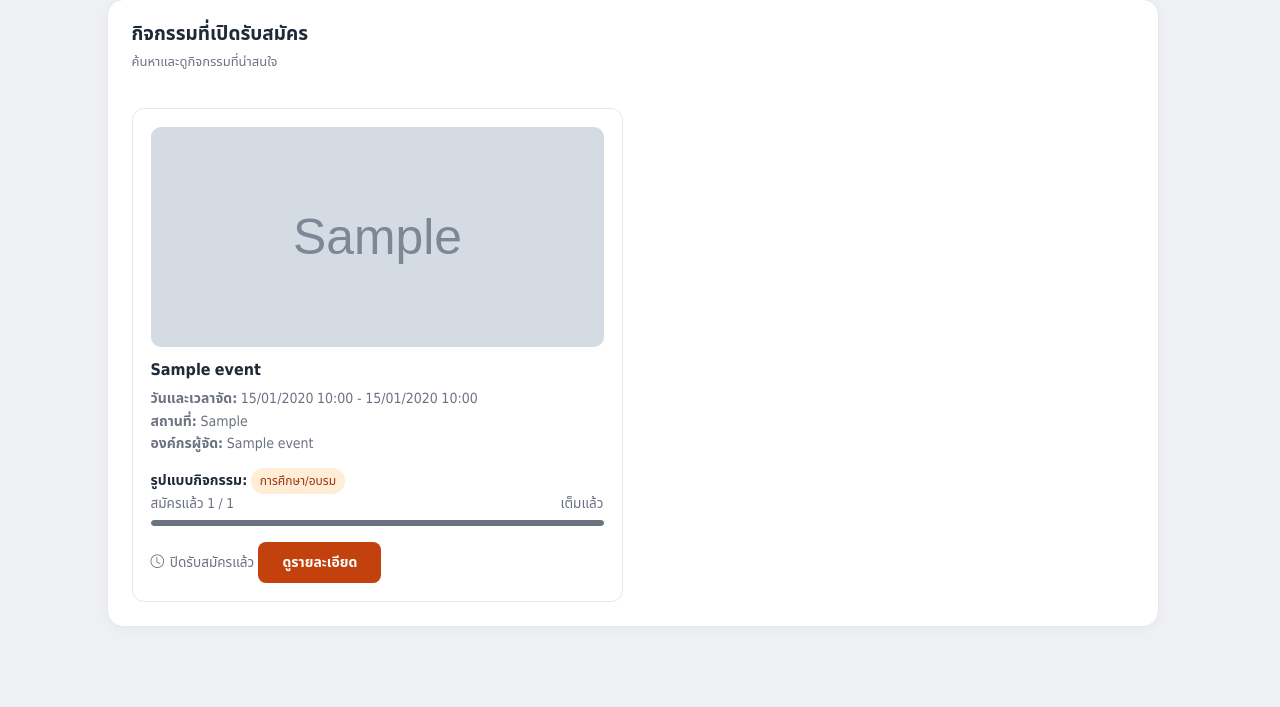
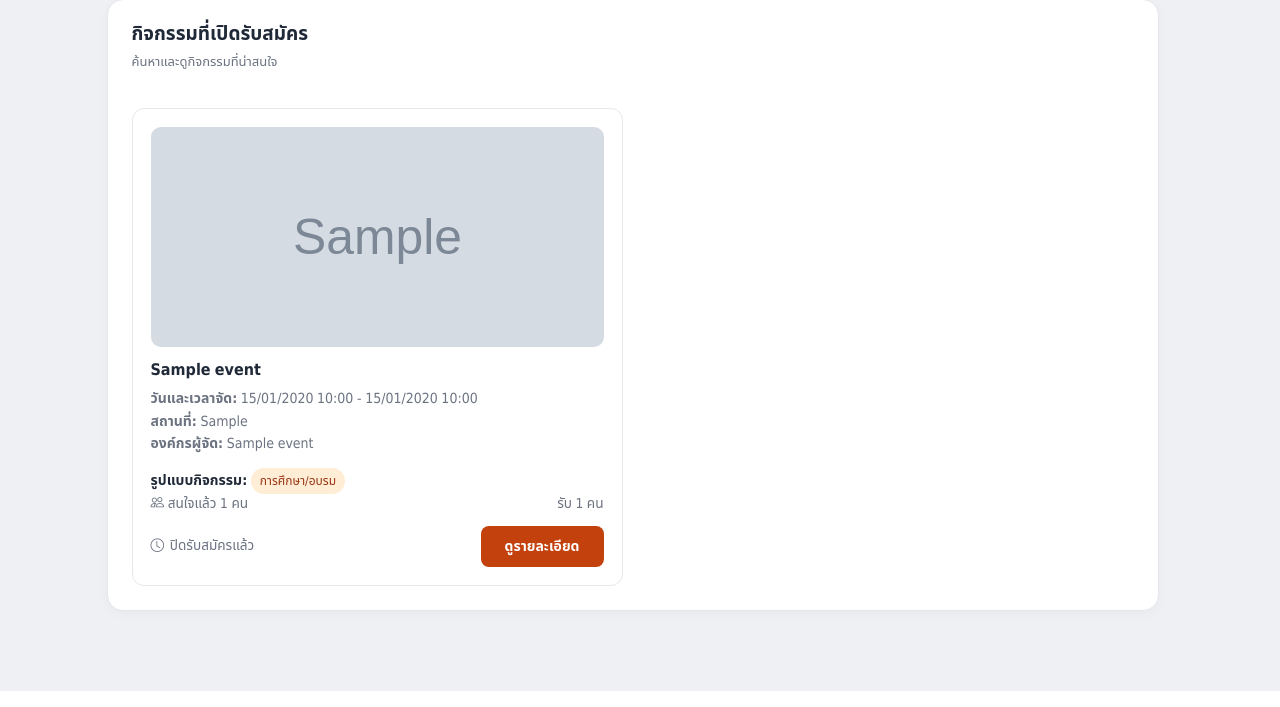
Before and after one commit to 6710515013/Event_HUB, a Django app: page /dashboard/student/ in a window 1280 px wide. Shown: the part 374-1081 px from the top of the page. Run offline with Django 5.2, Linux system fonts and the light colour scheme; a user stored in the database is signed in; data comes from the database, SQL or seed files in the repository; tables that the repository leaves empty hold one stand-in row (values such as "Sample post"); grey boxes marked "Sample" are stand-in pictures; some web fonts are replaced.

Commit message:
UI: show interested count instead of seats, move detail button to right on student dashboard

```diff
--- a/dashboard/templates/dashboard/student_dashboard.html
+++ b/dashboard/templates/dashboard/student_dashboard.html
@@ -602,18 +602,21 @@
                                     {% endfor %}
                                 </div>
 
-                                <!-- แถบที่นั่งและนับถอยหลังปิดรับสมัคร (วาดโดย static/js/main.js) -->
+                                <!-- จำนวนผู้สนใจและนับถอยหลังปิดรับสมัคร (วาดโดย static/js/main.js) -->
                                 <div class="eh-seat" data-count="{{ event.registration_count|default:0 }}" data-max="{{ event.max_participants }}">
-                                    สมัครแล้ว {{ event.registration_count|default:0 }} / {{ event.max_participants }}
+                                    สนใจแล้ว {{ event.registration_count|default:0 }} คน · รับ {{ event.max_participants }} คน
                                 </div>
+
+                                <!-- แถวล่าง: นับถอยหลังด้านซ้าย ปุ่มดูรายละเอียดด้านขวา -->
+                                <div class="eh-event-foot">
                                     <span class="eh-countdown" data-deadline="{{ event.registration_deadline|date:'c' }}"></span>
-                                <!-- ปุ่มเปิดหน้ารายละเอียดกิจกรรมตาม ID -->
                                     <a
                                         href="{% url 'events:browse_event_detail' event.id %}"
                                         class="register-btn"
                                     >
                                         ดูรายละเอียด
                                     </a>
+                                </div>
 
                             </article>
 
--- a/static/css/style.css
+++ b/static/css/style.css
@@ -921,3 +921,18 @@ a.eh-stat:hover {
     margin: 0.25rem 0 0;
     padding-left: 1.1rem;
 }
+
+/* =====================================================================
+   22. การ์ดกิจกรรมใน Student Dashboard: ปุ่มดูรายละเอียดชิดขวาล่าง
+   ===================================================================== */
+.dashboard-item {
+    display: flex;
+    flex-direction: column;
+}
+.dashboard-item .eh-event-foot {
+    margin-top: auto;
+    padding-top: 0.75rem;
+}
+.eh-event-foot .register-btn {
+    margin-top: 0;
+}
--- a/static/js/main.js
+++ b/static/js/main.js
@@ -166,43 +166,21 @@ function setupCopyButtons() {
 
 
 // ---------------------------------------------------------------------
-// 6. แถบที่นั่ง: <div class="eh-seat" data-count="28" data-max="40"></div>
-//    เหลือไม่เกิน 20% = "ใกล้เต็ม" (สีเหลือง), เต็มแล้ว = "เต็มแล้ว" (สีเทา)
+// 6. จำนวนผู้สนใจ: <div class="eh-seat" data-count="28" data-max="40"></div>
+//    ไม่จำกัดจำนวนคนกดสมัคร (ผู้จัดคัดเลือกผ่าน Google Form)
+//    จึงแสดงแค่ "สนใจแล้ว N คน" และ "รับ M คน" ไม่มีคำว่าเต็ม
 // ---------------------------------------------------------------------
 function updateSeatBars() {
     document.querySelectorAll(".eh-seat:not([data-ready])").forEach(function (seat) {
         var count = parseInt(seat.dataset.count, 10) || 0;
         var max = parseInt(seat.dataset.max, 10) || 0;
-        if (max <= 0) {
-            return;
-        }
-        var left = Math.max(max - count, 0);
-        var percent = Math.min(Math.round((count / max) * 100), 100);
-
-        var state = "เหลือ " + left + " ที่";
-        if (left === 0) {
-            seat.classList.add("is-full");
-            state = "เต็มแล้ว";
-        } else if (left <= Math.ceil(max * 0.2)) {
-            seat.classList.add("is-almost");
-            state = "ใกล้เต็ม เหลือ " + left + " ที่";
-        }
 
         seat.innerHTML =
             '<div class="eh-seat-label">' +
-                "<span>สมัครแล้ว " + count + " / " + max + "</span>" +
-                '<span class="eh-seat-state">' + state + "</span>" +
-            "</div>" +
-            '<div class="eh-seat-track" role="progressbar" aria-valuemin="0" aria-valuemax="' + max +
-                '" aria-valuenow="' + count + '" aria-label="จำนวนผู้สมัคร">' +
-                '<div class="eh-seat-fill"></div>' +
+                '<span><i class="bi bi-people"></i> สนใจแล้ว ' + count + " คน</span>" +
+                (max > 0 ? "<span>รับ " + max + " คน</span>" : "") +
             "</div>";
         seat.dataset.ready = "true";
-
-        // ให้แถบค่อยๆ เต็มขึ้นหลังวาดเสร็จ
-        requestAnimationFrame(function () {
-            seat.querySelector(".eh-seat-fill").style.width = percent + "%";
-        });
     });
 }
 
--- a/templates/base.html
+++ b/templates/base.html
@@ -16,7 +16,7 @@
     <link href="https://cdn.jsdelivr.net/npm/bootstrap-icons@1.11.3/font/bootstrap-icons.min.css" rel="stylesheet">
 
     {# ---------- 3. CSS ส่วนกลางของทีม (ต้องโหลดหลัง Bootstrap เพื่อให้ทับได้) ---------- #}
-        <link href="{% static 'css/style.css' %}?v=11" rel="stylesheet">
+        <link href="{% static 'css/style.css' %}?v=12" rel="stylesheet">
 
     {# ---------- 4. CSS เฉพาะหน้า: หน้าไหนต้องการ ให้ใส่ใน block นี้ ---------- #}
     {% block extra_css %}{% endblock %}
@@ -151,7 +151,7 @@
     <script src="https://cdn.jsdelivr.net/npm/bootstrap@5.3.3/dist/js/bootstrap.bundle.min.js"></script>
 
     {# JS ส่วนกลางของทีม #}
-        <script src="{% static 'js/main.js' %}?v=11"></script>
+        <script src="{% static 'js/main.js' %}?v=12"></script>
 
     {# JS เฉพาะหน้า #}
     {% block extra_js %}{% endblock %}
```
Also changed, not shown: events/templates/events/event_form.html (+8 -7 lines). Lines whose indentation alone changed are shown as unchanged.
